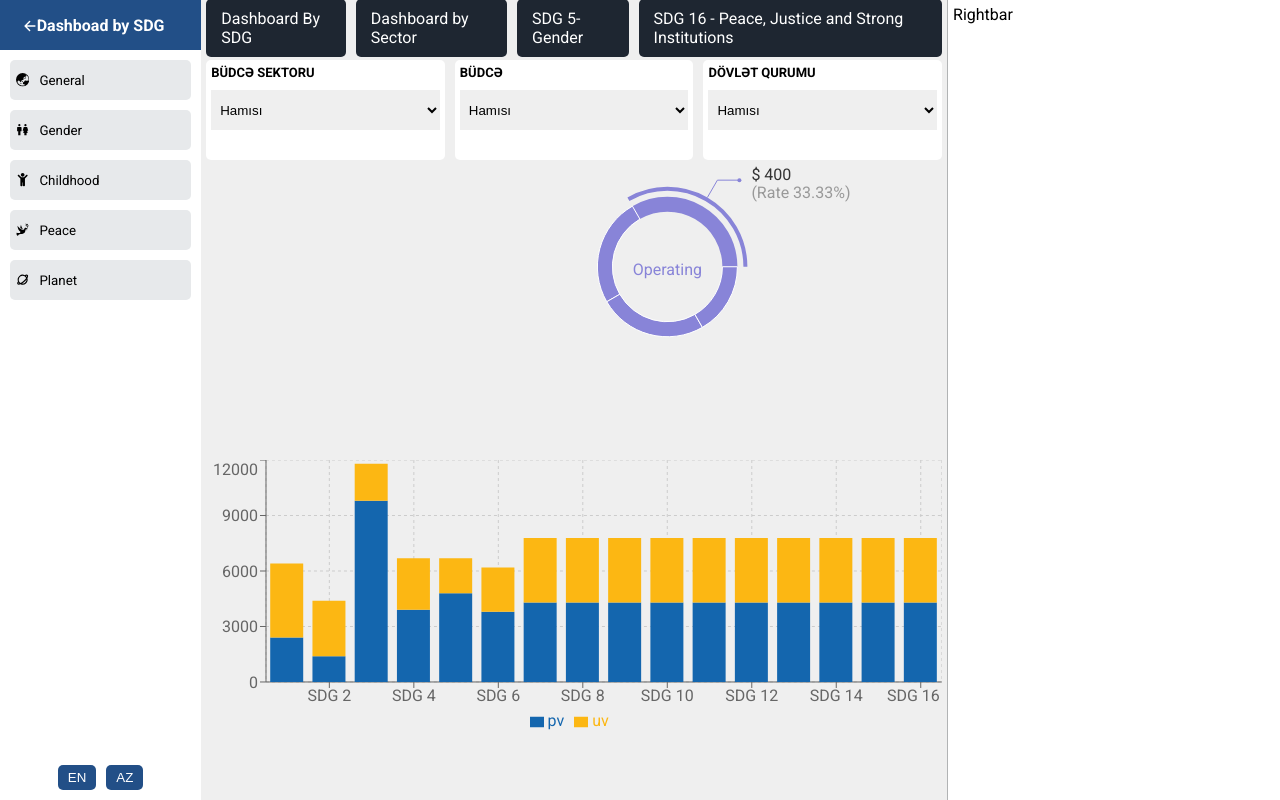
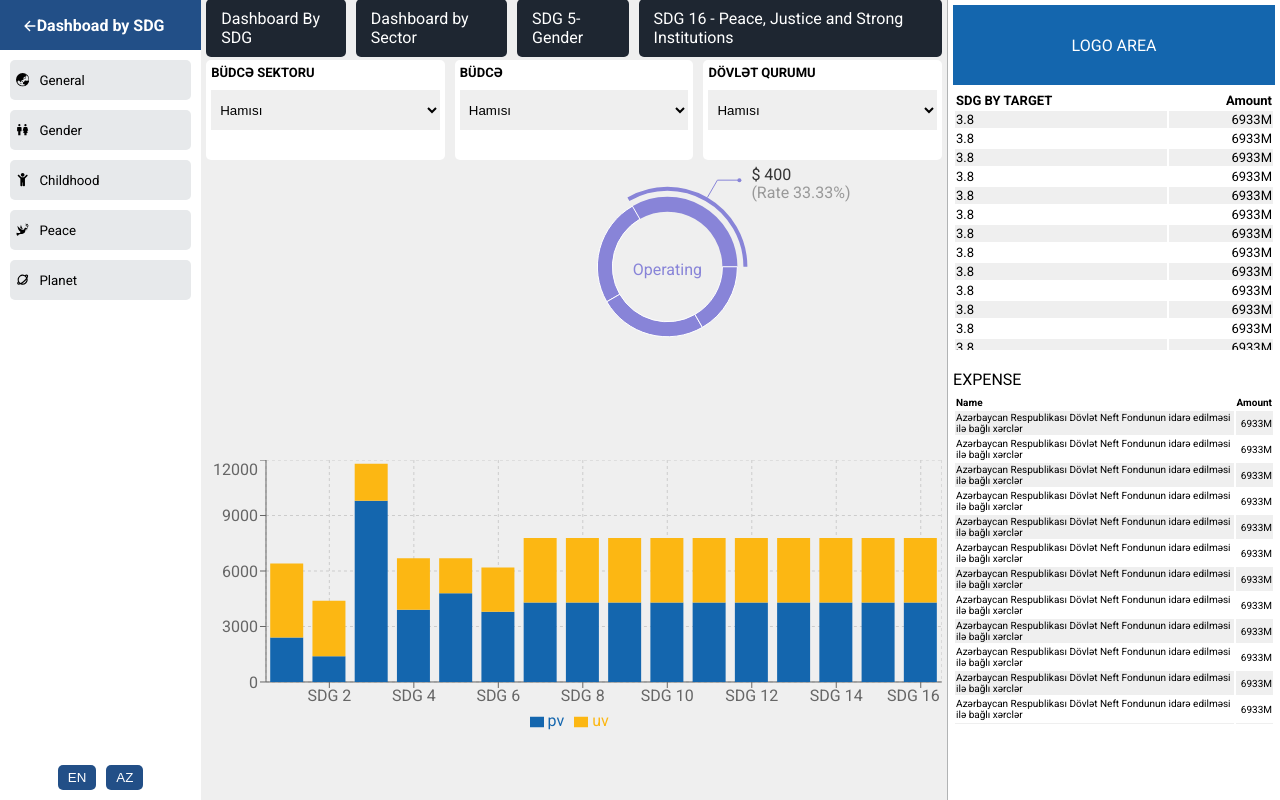
Before and after one commit to elchinhajiyev/undpdashboard, a React (Vite) app: page /sdg in a window 1280 px wide. Built offline with nearby package versions, Linux system fonts and the light colour scheme.

Commit message:
data version

```diff
--- /dev/null
+++ b/src/Data/expenses.js
@@ -0,0 +1,6 @@
+export const expenses = [
+  {
+    id: 58,
+    expensename: "",
+  },
+];
--- a/src/components/Rightbar/Rightbar.jsx
+++ b/src/components/Rightbar/Rightbar.jsx
@@ -1,10 +1,50 @@
-import './rightbar.scss'
+import "./rightbar.scss";
 const Rightbar = () => {
   return (
     <div className="rightbar">
-      Rightbar
+      <div className="logo-area">LOGO AREA</div>
+      <div className="targetlist">
+        <div className="target-table">
+          <table className="table">
+            <tr className="target-header">
+              <th>SDG BY TARGET</th>
+              <th style={{ textAlign: "right" }}>Amount</th>
+            </tr>
+            {Array(50)
+              .fill()
+              .map((_, index) => (
+                <tr className="list-item" key={index}>
+                  <td>3.8</td>
+                  <td style={{ textAlign: "right" }}>6933M</td>
+                </tr>
+              ))}
+          </table>
+        </div>
+      </div>
+      EXPENSE
+      <div className="expenselist">
+        <div className="expense-table">
+          <table className="table">
+            <tr className="expense-header">
+              <th>Name</th>
+              <th style={{ textAlign: "right" }}>Amount</th>
+            </tr>
+            {Array(50)
+              .fill()
+              .map((_, index) => (
+                <tr className="list-item" key={index}>
+                  <td>
+                    Azərbaycan Respublikası Dövlət Neft Fondunun idarə edilməsi
+                    ilə bağlı xərclər
+                  </td>
+                  <td style={{ textAlign: "right" }}>6933M</td>
+                </tr>
+              ))}
+          </table>
+        </div>
+      </div>
     </div>
-  )
-}
+  );
+};
 
-export default Rightbar
+export default Rightbar;
--- a/src/components/Rightbar/rightbar.scss
+++ b/src/components/Rightbar/rightbar.scss
@@ -2,4 +2,76 @@
     background-color: var(--leftbar);
     width: 560px;
     padding: 5px;
+
+    .logo-area{
+        width: 100%;
+        height: 80px;
+        background-color: #1466ae;
+        display: flex;
+        justify-content: center;
+        align-items: center;
+        color: white;
+    }
+
+    .targetlist{
+
+        margin-top: 5px;
+        max-height: 260px;
+        overflow: auto;
+        font-size: small;
+        margin-bottom: 20px;
+        // border-bottom: 1px solid rgb(183, 183, 183);
+
+        .target-table{
+            width: 100%;
+
+           .table{
+
+             tr:nth-child(even) {
+                background-color: rgb(239, 239, 239);
+                padding: 0 20px;
+                }
+
+            width: 100%;
+            text-align: left;
+
+             .target-header{
+                width: 100%;
+
+
+            }
+           }
+        }
+    }
+    .expenselist{
+
+        margin-top: 5px;
+        height: 330px;
+        overflow: auto;
+        font-size: x-small;
+        margin-bottom: 20px;
+        // border-bottom: 1px solid rgb(183, 183, 183);
+
+        .expense-table{
+            width: 100%;
+
+           .table{
+
+             tr:nth-child(even) {
+                background-color: rgb(239, 239, 239);
+                padding: 0 20px;
+
+                }
+
+            width: 100%;
+            text-align: left;
+
+             .expense-header{
+                width: 100%;
+
+
+            }
+           }
+        }
+    }
 }
```
